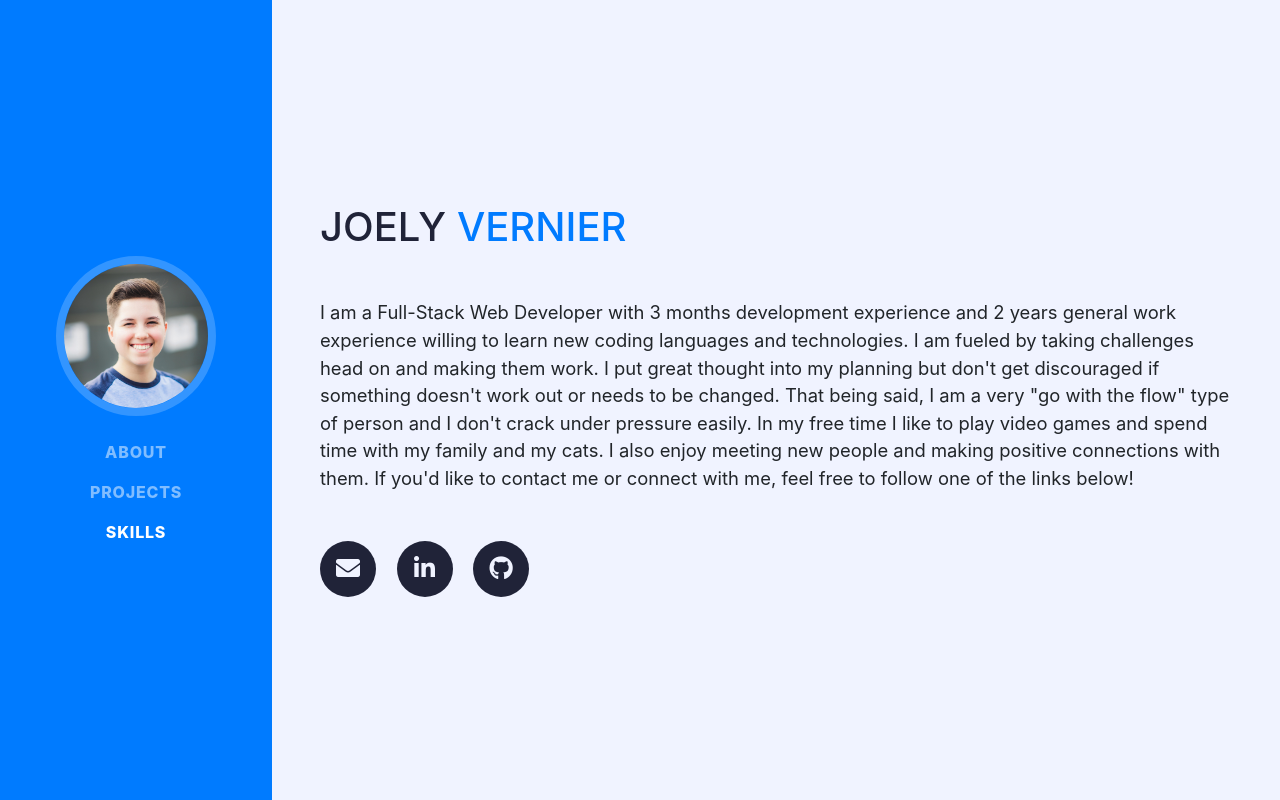
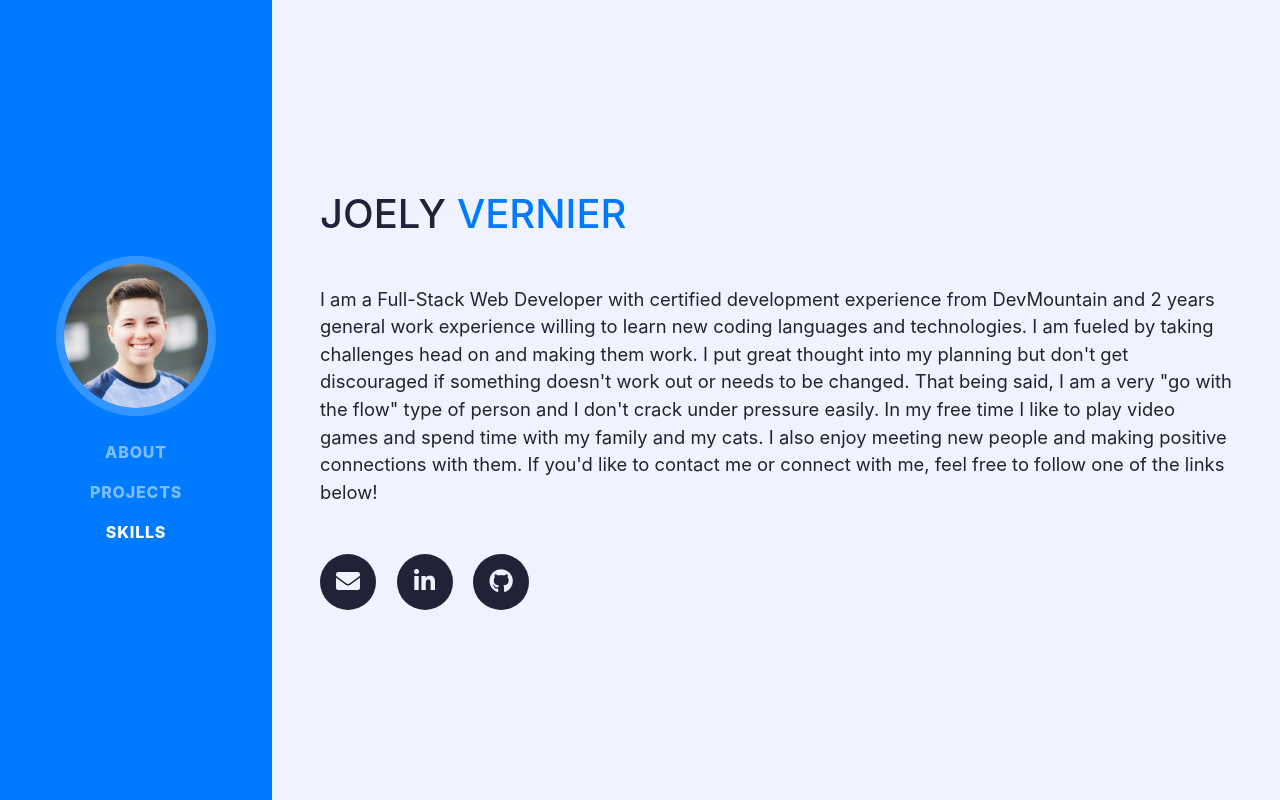
Before and after one commit to jorovernier/portfolio, a website with bundled scripts: page index.html in a window 1280 px wide. Shown: the top 800 px of the page. Built offline with nearby package versions, Linux system fonts and the light colour scheme; a web font is replaced by a local one.

Commit message:
fixed about me paragraph

```diff
--- a/index.html
+++ b/index.html
@@ -75,7 +75,7 @@
         <div class="subheading mb-5">
           <!-- <a href="mailto:name@email.com">jorovernier@gmail.com</a> -->
         </div>
-        <p class="lead mb-5">I am a Full-Stack Web Developer with 3 months development experience and 2 years general work experience willing to learn new coding languages and technologies. I am fueled by taking challenges head on and making them work. I put great thought into my planning but don't get discouraged if something doesn't work out or needs to be changed. That being said, I am a very "go with the flow" type of person and I don't crack under pressure easily. In my free time I like to play video games and spend time with my family and my cats. I also enjoy meeting new people and making positive connections with them. If you'd like to contact me or connect with me, feel free to follow one of the links below!</p>
+        <p class="lead mb-5">I am a Full-Stack Web Developer with certified development experience from DevMountain and 2 years general work experience willing to learn new coding languages and technologies. I am fueled by taking challenges head on and making them work. I put great thought into my planning but don't get discouraged if something doesn't work out or needs to be changed. That being said, I am a very "go with the flow" type of person and I don't crack under pressure easily. In my free time I like to play video games and spend time with my family and my cats. I also enjoy meeting new people and making positive connections with them. If you'd like to contact me or connect with me, feel free to follow one of the links below!</p>
         <div class="social-icons">
           <a href="mailto:jorovernier@gmail.com">
             <i class="fa fa-envelope"></i>
```
